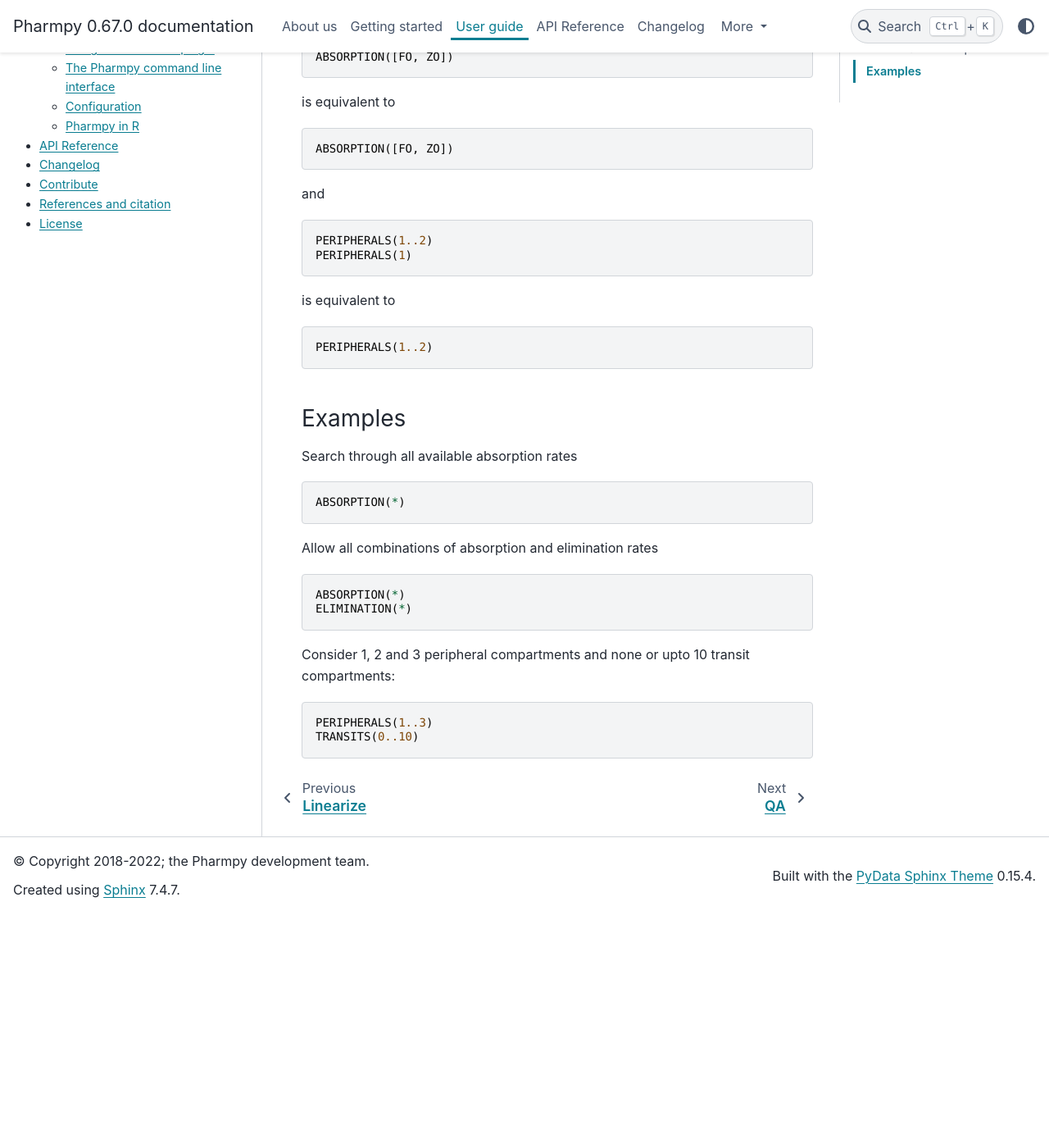
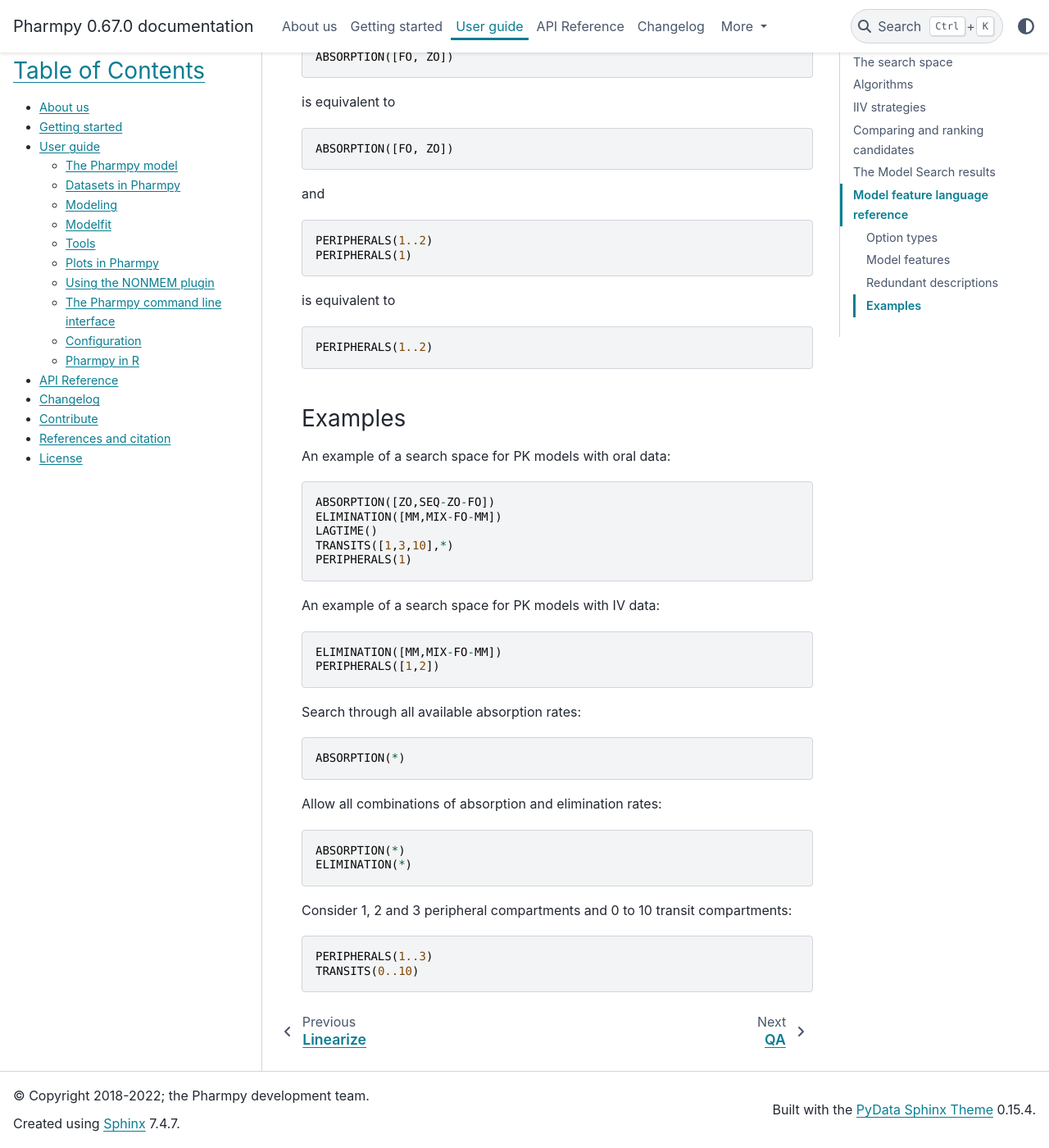
Before and after one commit to pharmpy/pharmpy, a Sphinx documentation site: the page built from docs/modelsearch.rst, in a window 1280 px wide and 1400 px high, scrolled down 5790 px. Shown: the whole window at 82% size. Built offline with Sphinx 7.4.7 and the PyData theme 0.15.4, drawn with Linux system fonts in a browser that asks for light colours; before the commit the page ends 6904 px from its top, so only the background shows below that.

Commit message:
Add examples for suitable search spaces for PK models in modelsearch documentation

```diff
--- a/docs/modelsearch.rst
+++ b/docs/modelsearch.rst
@@ -279,20 +279,38 @@ is equivalent to
 Examples
 ~~~~~~~~
 
-Search through all available absorption rates
+An example of a search space for PK models with oral data:
+
+.. code::
+
+    ABSORPTION([ZO,SEQ-ZO-FO])
+    ELIMINATION([MM,MIX-FO-MM])
+    LAGTIME()
+    TRANSITS([1,3,10],*)
+    PERIPHERALS(1)
+
+An example of a search space for PK models with IV data:
+
+.. code::
+
+    ELIMINATION([MM,MIX-FO-MM])
+    PERIPHERALS([1,2])
+
+
+Search through all available absorption rates:
 
 .. code::
 
     ABSORPTION(*)
 
-Allow all combinations of absorption and elimination rates
+Allow all combinations of absorption and elimination rates:
 
 .. code::
 
     ABSORPTION(*)
     ELIMINATION(*)
 
-Consider 1, 2 and 3 peripheral compartments and none or upto 10 transit compartments:
+Consider 1, 2 and 3 peripheral compartments and 0 to 10 transit compartments:
 
 .. code::
 
```
